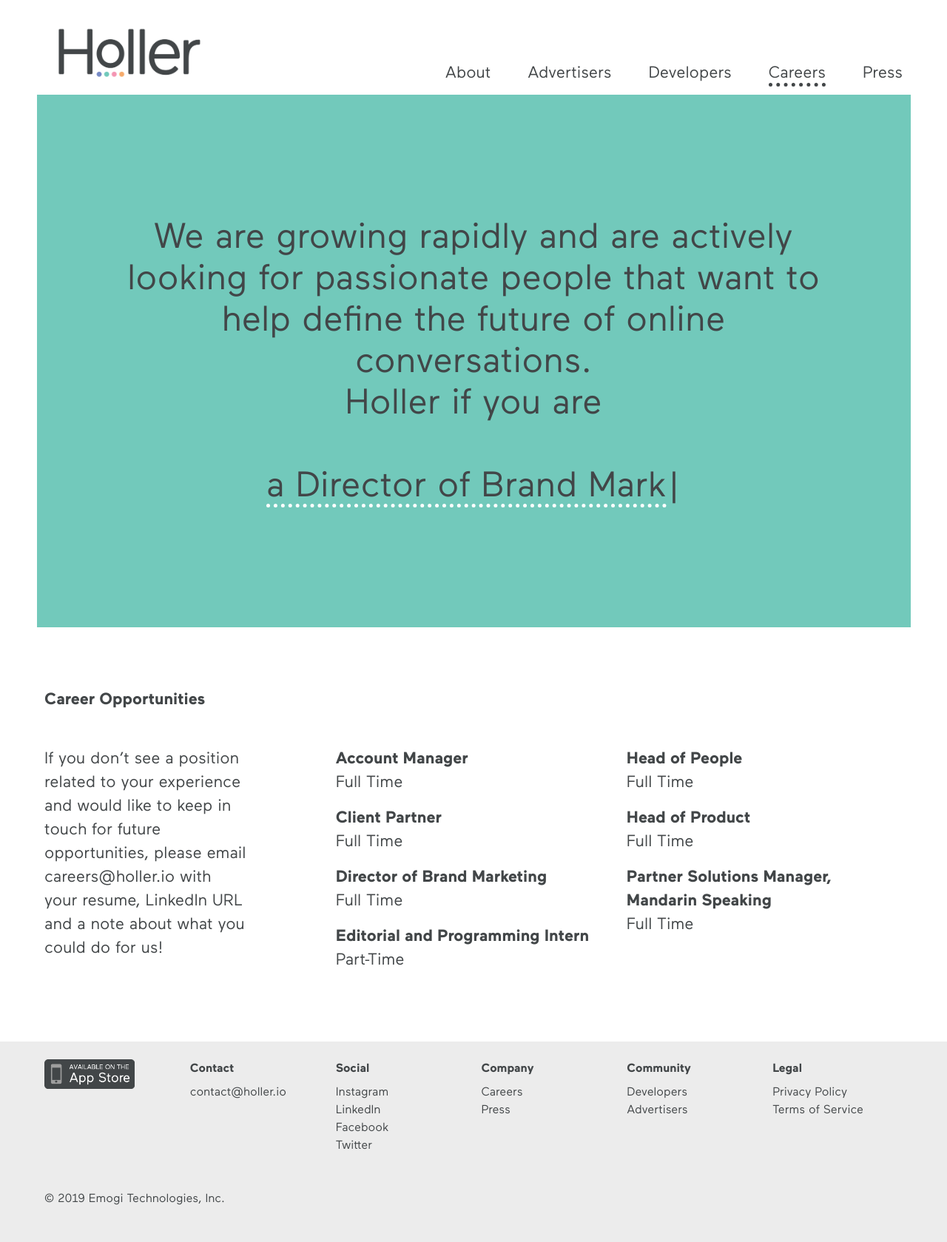
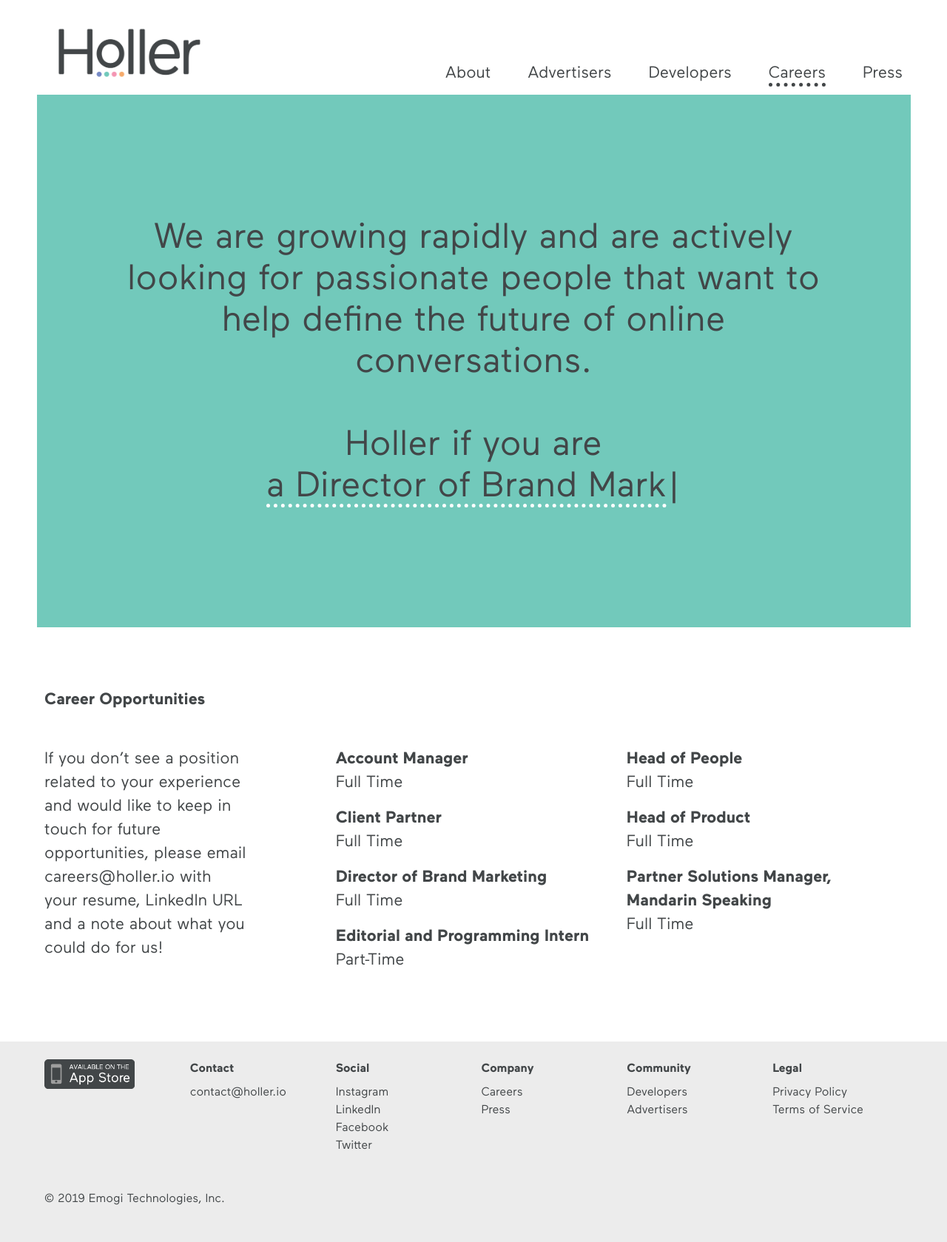
Before and after one commit to taliacotton/holler, a Jekyll site: the page built from careers.html, in a window 1280 px wide. Shown: the whole page at 74% size. Built offline with Jekyll 4.4.1, drawn with Linux system fonts in a browser that asks for light colours; nearby versions of some CDN libraries.

Commit message:
Update careers.html

```diff
--- a/careers.html
+++ b/careers.html
@@ -20,7 +20,7 @@
 
     <div class="row h-100 bg-teal">
         <div class="col-10 offset-1 my-auto">
-            <h2 class="text-center">We are growing rapidly and are actively looking for passionate people that want to help define the future of online conversations. <br />Holler if you are<br><br> <span id="typed" class="underlined white"></span></h2>
+            <h2 class="text-center">We are growing rapidly and are actively looking for passionate people that want to help define the future of online conversations. <br><br />Holler if you are<br> <span id="typed" class="underlined white"></span></h2>
         </div>
     </div>
     <div class="row mt-4 mt-md-5">
```
